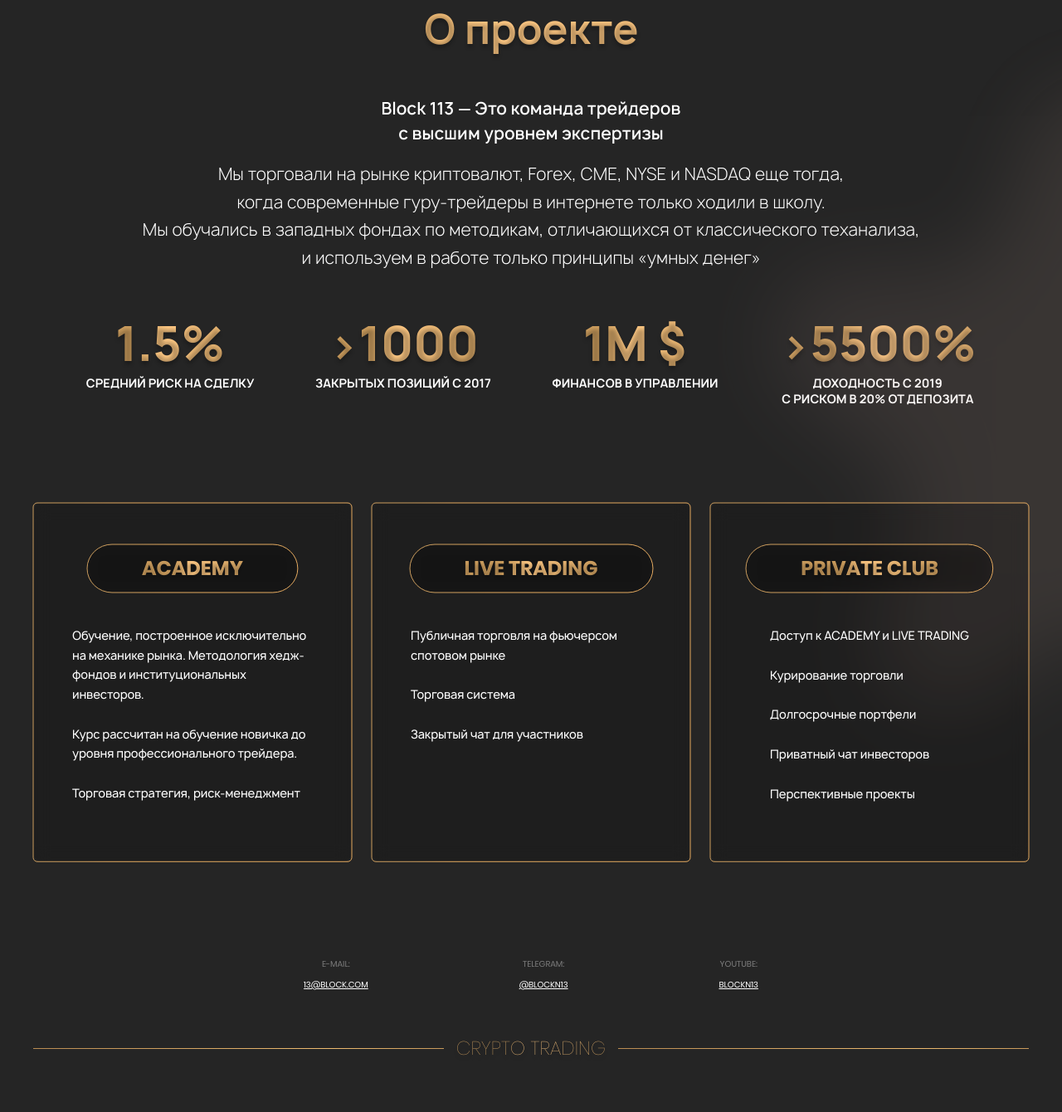
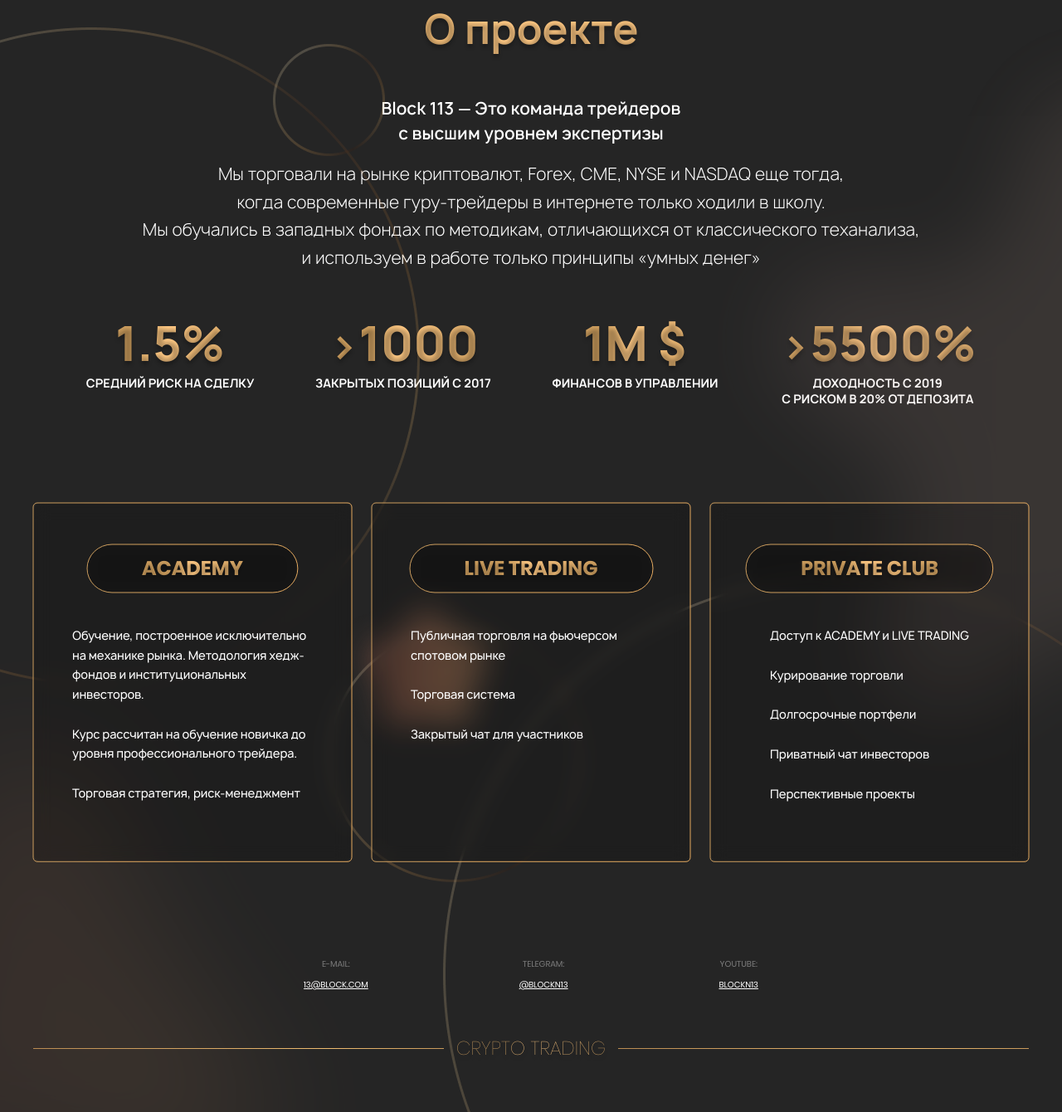
Before and after one commit to AlexandrVarlakov/block13, a website: page src/index.html in a window 1280 px wide. Shown: the part 877-2217 px from the top of the page at 83% size. Drawn offline with nearby package versions, Linux system fonts and the light colour scheme; files that its build step writes are made by us from their sources.

Commit message:
create all section + decoration

```diff
--- a/src/assets/scss/main.scss
+++ b/src/assets/scss/main.scss
@@ -310,7 +310,11 @@
 	position: relative;
 
 }
-
+.about-round{
+	position: absolute;
+	left: 0;
+	top: 110px;
+}
 
 .about-star{
 	position: absolute;
@@ -409,13 +413,20 @@
 	padding: 36px 30px 80px;
 	display: flex;
 	justify-content: center;
-
+	position: relative;
 
 }
-
+.s-cards__round-star{
+	position: absolute;
+	bottom: 10%;
+	left: 30%;
+}
 .s-cards__inner{
 	width: 100%;
 	max-width: 1200px;
+
+	position: relative;
+	z-index: 5;
 }
 
 .cards{
@@ -520,6 +531,8 @@
 	padding: 36px 30px 48px;
 	display: flex;
 	justify-content: center;
+	position: relative;
+	z-index: 5;
 }
 
 .s-contacts__inner{
@@ -585,6 +598,22 @@
 	display: flex;
 	justify-content: center;
 	padding: 0 30px 28px;
+	position: relative;
+}
+
+
+.footer-star{
+	position: absolute;
+	bottom: 0px;
+	left: 0;
+	z-index: 1;
+}
+
+.footer-round{
+	position: absolute;
+	bottom: 0;
+	right: 0;
+	z-index: 1;
 }
 
 .footer__inner{
@@ -593,6 +622,8 @@
 	display: flex;
 	align-items: center;
 	padding-bottom: 32px;
+	position: relative;
+	z-index: 5;
 }
 
 .footer__title{
--- a/src/index.html
+++ b/src/index.html
@@ -170,6 +170,7 @@
 
 
     <section class="about">
+        <img src="assets/img/about-round.png" alt="" class="about-round">
         <img src="assets/img/star.svg" alt="" class="about-star">
         <div class="about__inner">
             <h2 class="about__title">О проекте</h2>
@@ -209,6 +210,9 @@
 
 
     <section class="s-cards">
+        <img src="assets/img/cards-round-star.png" alt="" class="s-cards__round-star">
+
+
         <div class="s-cards__inner">
 
 
@@ -372,6 +376,10 @@
 
 
     <footer class="footer">
+
+        <img src="assets/img/footer-star.svg" alt="" class="footer-star">
+
+        <img src="assets/img/footer-round.png" alt="" class="footer-round">
         <div class="footer__inner">
             <div class="footer__line"></div>
             <h2 class="footer__title">Crypto Trading</h2>
```
Also changed, not shown: dist/assets/css/main.css, dist/assets/css/main.min.css, dist/assets/img/about-round.png (added), dist/assets/img/about-round.svg (added), dist/assets/img/cards-round-star.png (added), dist/assets/img/footer-round.png (added), dist/assets/img/footer-star.svg (added), dist/index.html, src/assets/img/about-round.png (added), src/assets/img/about-round.svg (added), src/assets/img/cards-round-star.png (added), src/assets/img/footer-round.png (added), src/assets/img/footer-star.svg (added).
